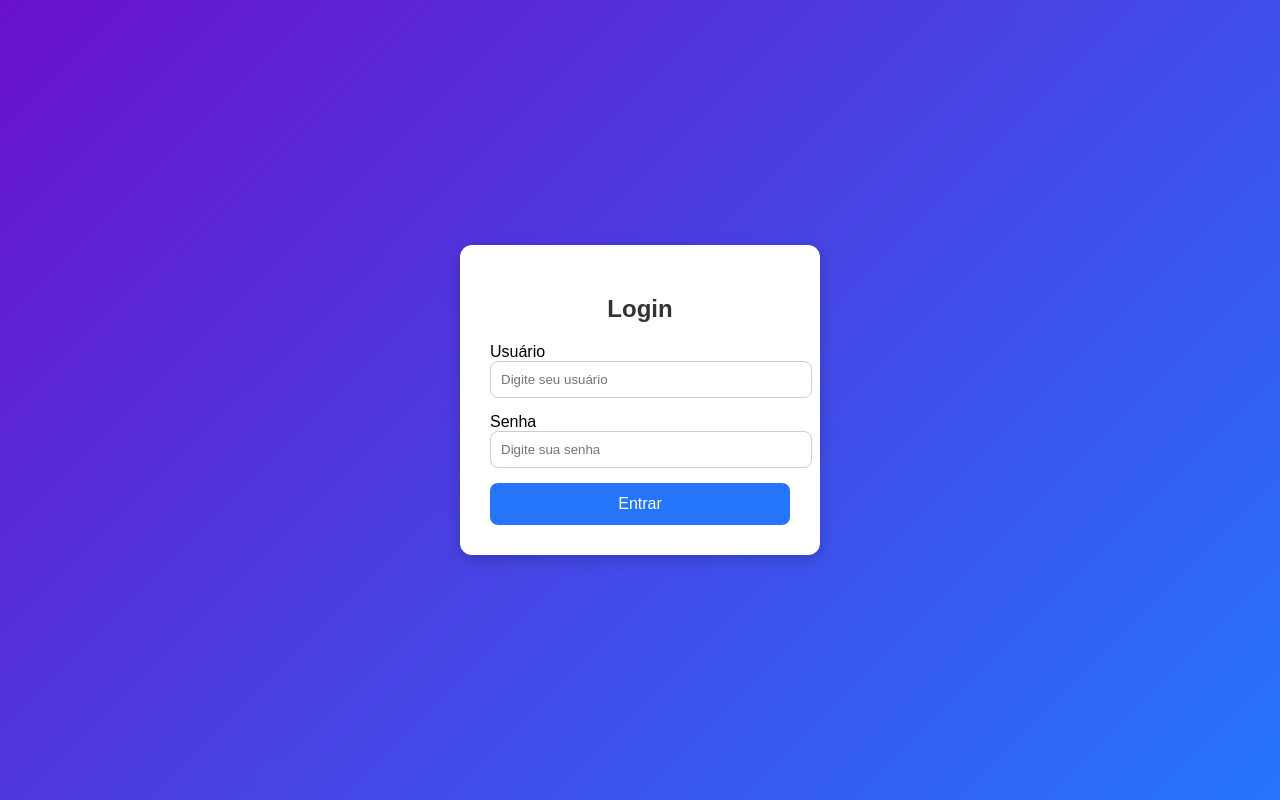
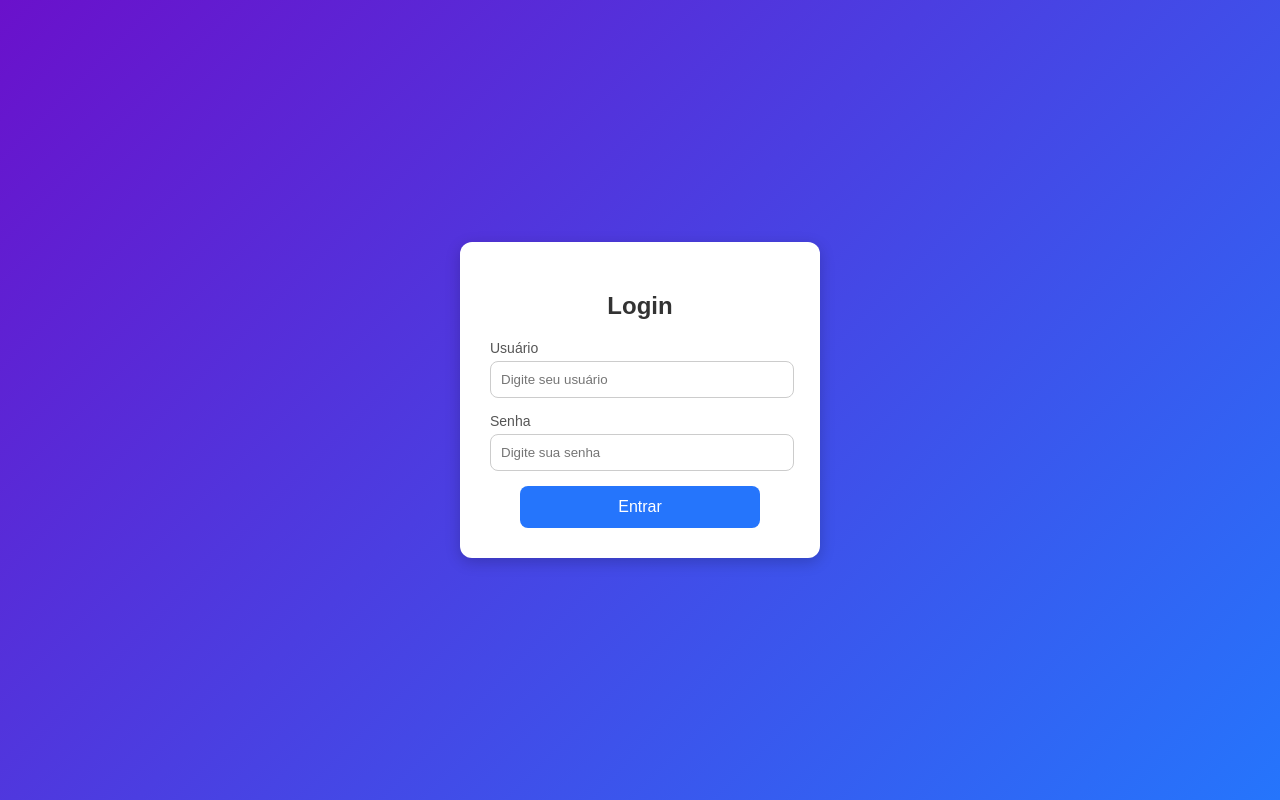
Before and after one commit to leonardo-da-hora/tela-login, a plain HTML site: page index.html in a window 1280 px wide. Drawn offline with Linux system fonts and the light colour scheme.

Commit message:
melhorias :art:

```diff
--- a/css/style.css
+++ b/css/style.css
@@ -40,7 +40,7 @@ body {
     margin-bottom: 15px;
 }
 
-.inpu-group label {
+.input-group label {
     font-size: 14px;
     color: #555;
     display: block;
@@ -48,7 +48,7 @@ body {
 }
 
 .input-group input {
-    width: 100%;
+    width: 94%;
     padding: 10px;
     border: 1px solid #ccc;
     border-radius: 8px;
@@ -64,7 +64,7 @@ body {
 
 /*Botão*/
 button {
-    width: 100%;
+    width: 80%;
     padding: 12px;
     background: #2575fc;
     color: #fff;
```
